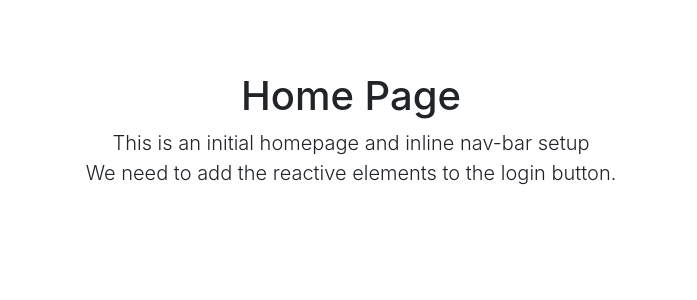
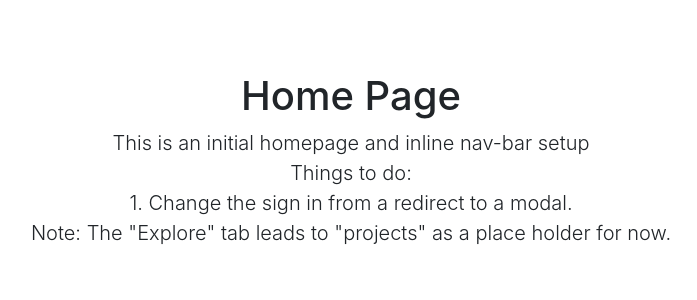
Before and after one commit to andrewrobles/Developen, a Django app: page /projects/home/ in a window 1280 px wide. Shown: the part 56-356 px from the top of the page, without its empty margins (289-986 px from the left). Run offline with Django 3.2, Linux system fonts and the light colour scheme; some libraries are stand-ins or nearby versions.

Commit message:
Home page functionality in progress!

```diff
--- a/projects/templates/projects/home.html
+++ b/projects/templates/projects/home.html
@@ -75,7 +75,7 @@
 
   <div class="starter-template">
     <h1>Home Page</h1>
-    <p class="lead"> This is an initial homepage and inline nav-bar setup<br> We need to add the reactive elements to the login button. </p>
+    <p class="lead"> This is an initial homepage and inline nav-bar setup<br> Things to do: <br> 1. Change the sign in from a redirect to a modal. <br> Note: The "Explore" tab leads to "projects" as a place holder for now. </p>
   </div>
 
 </main><!-- /.container -->
```
